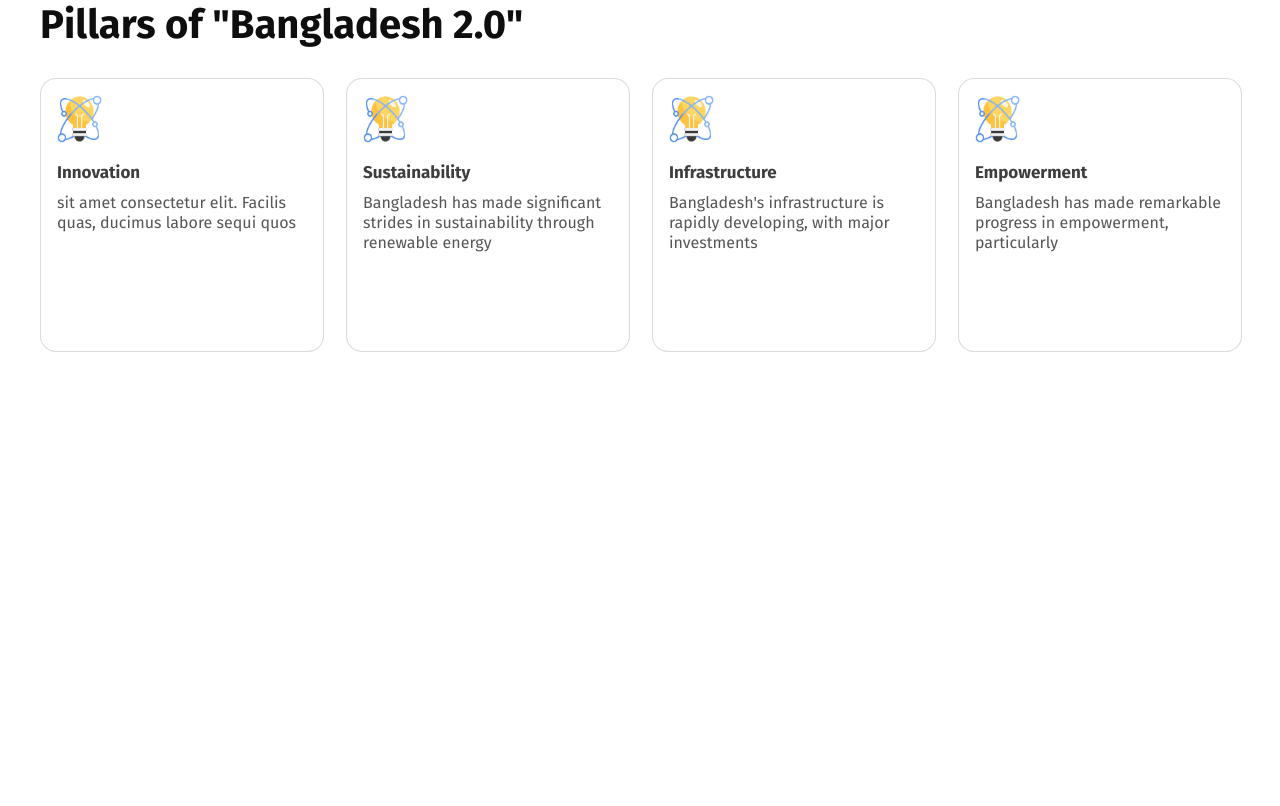
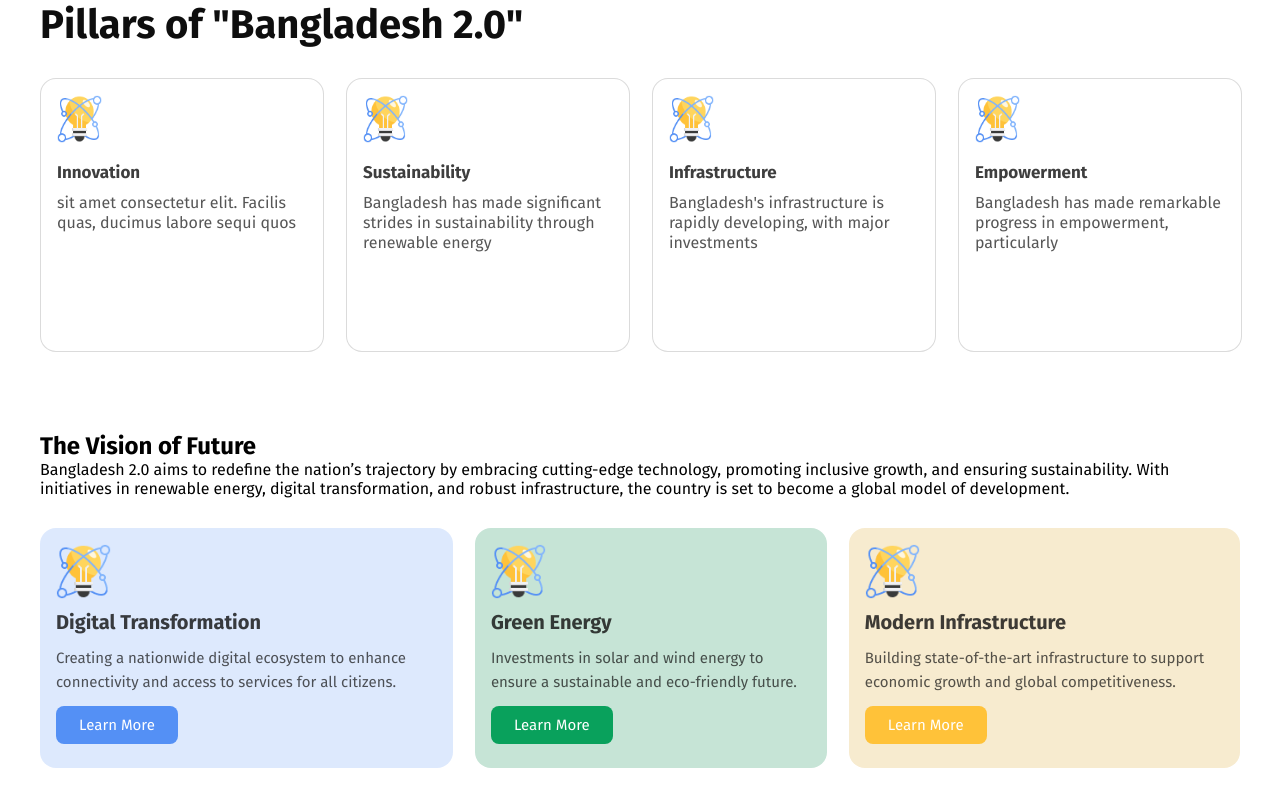
Before and after one commit to ItsMoumita/first-assignment, a plain HTML site: page index.html in a window 1280 px wide. Shown: the part 717-1523 px from the top of the page. Before the commit the page ends 1149 px from the top, so only its background shows below. Drawn offline with Linux system fonts and the light colour scheme.

Commit message:
vision of future

```diff
--- a/index.html
+++ b/index.html
@@ -47,6 +47,30 @@
                 </div>
             </div>
          </section>
+         <section id="future">
+              <h1>The Vision of Future</h1>
+              <p>Bangladesh 2.0 aims to redefine the nation’s trajectory by embracing cutting-edge technology, promoting inclusive growth, and ensuring sustainability. With initiatives in renewable energy, digital transformation, and robust infrastructure, the country is set to become a global model of development.</p>
+              <div class="card-container">
+                <div class="card" style="background-color: rgba(84, 144, 245, 0.2);">
+                    <img src="assets/card-icon.png" alt="">
+                    <h1>Digital Transformation</h1>
+                    <p>Creating a nationwide digital ecosystem to enhance connectivity and access to services for all citizens.</p>
+                    <button class="btn-1">Learn More</button>
+                </div>
+                <div class="card" style="background-color: rgb(198, 228, 214);">
+                    <img src="assets/card-icon.png" alt="">
+                    <h1>Green Energy</h1>
+                    <p>Investments in solar and wind energy to ensure a sustainable and eco-friendly future.</p>
+                    <button class="btn-2">Learn More</button>
+                </div>
+                <div class="card" style="background-color: rgb(247, 235, 207);">
+                    <img src="assets/card-icon.png" alt="">
+                    <h1>Modern Infrastructure</h1>
+                    <p>Building state-of-the-art infrastructure to support economic growth and global competitiveness.</p>
+                    <button class="btn-3">Learn More</button>
+                </div>
+              </div>
+         </section>
     </main>
     <footer>
 
--- a/styles/style.css
+++ b/styles/style.css
@@ -144,3 +144,90 @@ nav button{
     text-align: left;
     margin: 20px 0px 10px 0px;
 }
+ /* vision of future */
+
+ #future{
+    width: 1200px;
+    margin: 80px auto;
+    display: flex;
+    flex-direction: column;
+    justify-content: flex-start;
+    align-items: flex-start;
+    gap: 30;
+    padding: 0px;
+ }
+ .card-container{
+    display: flex;
+    justify-content: space-between;
+    gap: 22px;
+    margin-top: 30px;
+ }
+ .card{
+    height: 240px;
+    display: flex;
+   flex-direction: column;
+   justify-content: flex-start;
+   align-items: flex-start;
+   gap: 24;
+   padding: 16px;
+   box-sizing: border-box;
+   border-radius: 16px;
+ }
+ .card img{
+    width: 55px;
+    height: 55px;
+    left: 1px;
+    top: 1px;
+ }
+ .card h1{
+    color: rgba(14, 14, 14, 0.8);
+    font-family: Fira Sans;
+    font-size: 20px;
+    font-weight: 700;
+    line-height: 22px;
+    letter-spacing: 0%;
+    text-align: left;
+    margin: 12px 0px 13px 0px;
+ }
+ .card p{
+    color: rgba(14, 14, 14, 0.7);
+    font-family: Fira Sans;
+    font-size: 15px;
+    font-weight: 400;
+    line-height: 24px;
+    letter-spacing: 0%;
+    text-align: left;
+ }
+ .card .btn-1{
+    width: 122px;
+    height: 41px;
+    border-radius: 8px;
+    background: rgb(84, 144, 245);
+    font-size: 15px;
+    padding: 10px 17px 10px 17px;
+    margin: 12px 0px 30px 0px;
+    border: none;
+    color: white;
+ }
+ .card .btn-2{
+    width: 122px;
+    height: 41px;
+    border-radius: 8px;
+    background: rgb(9, 161, 92);;
+    font-size: 15px;
+    padding: 10px 17px 10px 17px;
+    margin: 12px 0px 30px 0px;
+    border: none;
+    color: white;
+ }
+ .card .btn-3{
+    width: 122px;
+    height: 41px;
+    border-radius: 8px;
+    background: rgb(255, 194, 57);
+    font-size: 15px;
+    padding: 10px 17px 10px 17px;
+    margin: 12px 0px 30px 0px;
+    border: none;
+    color: white;
+ }
```
